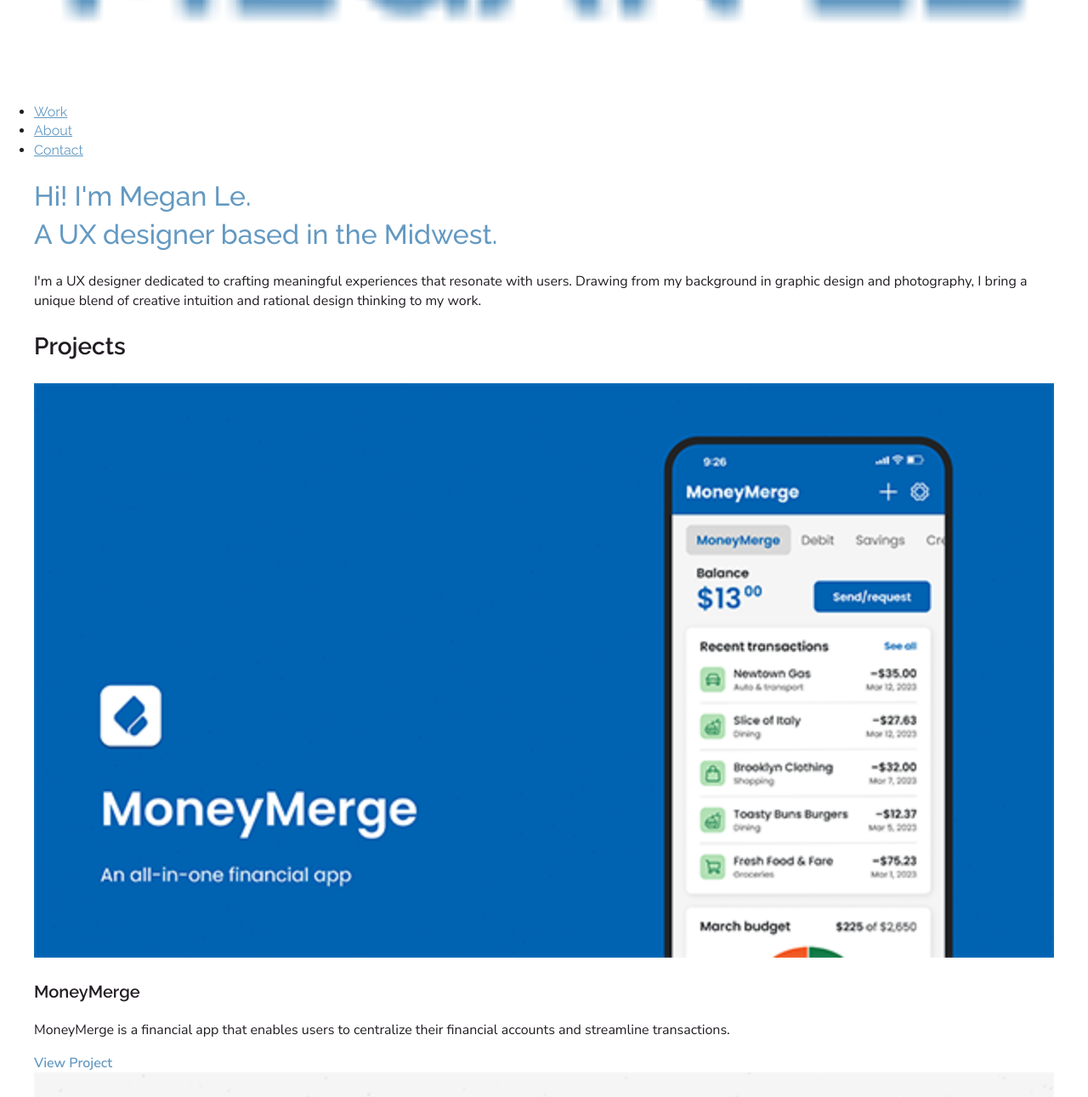
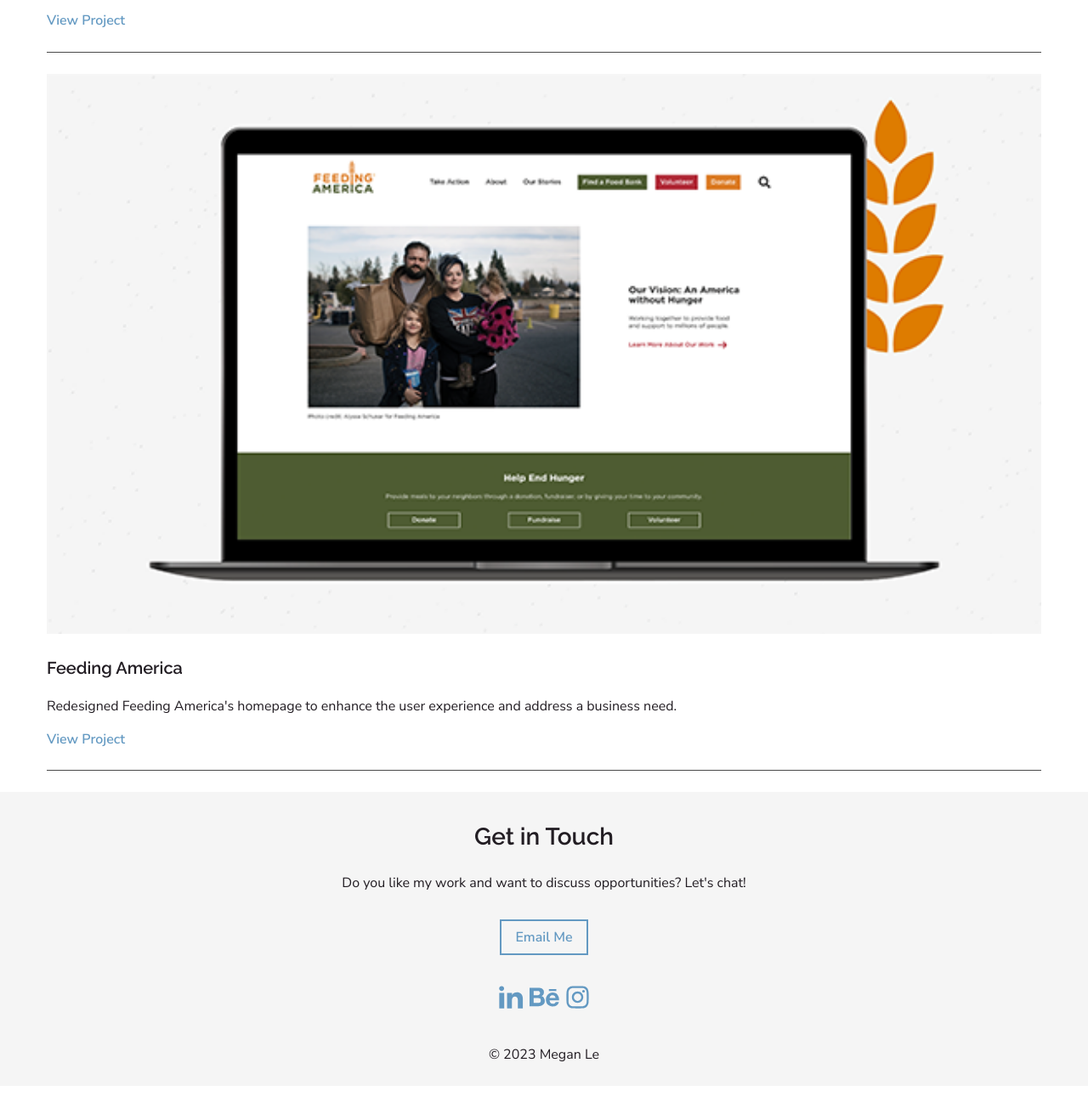
Before and after one commit to megan-le/portfolio-site, a plain HTML site: page index.html in a window 1280 px wide. Shown: the part 1284-2575 px from the top of the page at 85% size. Drawn offline with nearby package versions, Linux system fonts and the light colour scheme.

Commit message:
css-layout

```diff
--- a/css/style.css
+++ b/css/style.css
@@ -4,6 +4,10 @@ Primary color (periwinkle): #6399c2
 White: #ffffff
 Black: #221d23
 */
+
+* {
+  box-sizing: border-box;
+}
 
 body {
   background-color: white;
@@ -14,32 +18,40 @@ body {
   color: #221d23;
 }
 
-#index {
-  max-width: 1200px;
-  margin: auto;
+header {
+  padding: 0.625em;
+  text-align: center;
+  background-color: white;
+  position: relative;
+  border: solid #bdbdbd 0;
+  box-shadow: 0 2px 9px rgba(0, 0, 0, 0.3);
+  -webkit-box-shadow: 0 2px 9px rgba(0, 0, 0, 0.3);
+  -moz-box-shadow: 0 2px 9px rgba(0, 0, 0, 0.3);
 }
 
-#work {
-  max-width: 1200px;
-  margin: auto;
-}
-
-#about {
-  max-width: 1200px;
-  margin: auto;
-}
-
-.contact {
-  margin: auto;
+footer {
+  background-color: #f5f5f5;
+  width: 100vw;
+  padding: 0.625em;
   text-align: center;
 }
 
-.footer-background {
-  background-color: #f5f5f5;
+iframe {
+  width: 100%;
 }
 
 img {
   width: 100%;
+  height: 100%;
+}
+
+.logo-img {
+  width: 100px;
+  max-width: 250px;
+}
+
+.social-img {
+  width: 35px;
 }
 
 h1,
@@ -97,6 +109,11 @@ p {
   line-height: 1.4;
 }
 
+.center {
+  text-align: center;
+  margin: 0 20px;
+}
+
 a {
   font-size: 'Nunito Sans';
   color: #6399c2;
@@ -129,6 +146,7 @@ a:focus {
   font-size: 1em;
   text-decoration: none;
   transition: 0.2s opacity;
+  display: inline-block;
 }
 
 .button:hover {
@@ -143,7 +161,8 @@ a:focus {
   font-weight: 600;
   text-decoration: none;
   border: 2px solid #6399c2;
-  padding: 10px 20px;
+  padding: 0.5em 1em;
+  margin: 1em;
 }
 
 .button.contact:hover {
@@ -152,3 +171,96 @@ a:focus {
   color: white;
   opacity: 100;
 }
+
+/* layout styling */
+
+.container {
+  padding: 0 15px;
+}
+
+.row {
+  margin: 25px 0; /* 25px top and bottom, 0 left and right */
+}
+
+#index {
+  max-width: 1200px;
+  margin: auto;
+}
+
+#work {
+  max-width: 1200px;
+  margin: auto;
+}
+
+#work .row {
+  padding-bottom: 25px;
+  border-bottom: 1px solid #4a4a4a;
+}
+
+#about {
+  max-width: 1200px;
+  margin: auto;
+}
+
+#hero {
+  padding: 20px 0;
+  display: inline-block;
+  width: 100%;
+}
+
+#hero h1 {
+  margin: 0;
+  padding: 0.67em 0;
+  text-align: left;
+}
+
+nav {
+  display: inline-block;
+  width: 100%;
+}
+
+nav > ul {
+  list-style-type: none;
+  padding: 0;
+}
+
+nav > ul > li {
+  display: inline-block;
+}
+
+nav > ul > li > a {
+  padding: 0 15px;
+  text-transform: uppercase;
+  font-weight: 600;
+  color: #6399c2;
+  text-decoration: none;
+}
+
+nav > ul > li > a:visited {
+  color: #6399c2;
+  text-decoration: none;
+}
+
+nav > ul > li > a:hover {
+  color: #422f5b;
+  text-decoration: none;
+}
+
+nav > ul > li > a:active {
+  color: #6399c2;
+  text-decoration: none;
+}
+
+.socials {
+  display: inline-block;
+  width: 100%;
+}
+
+.socials > ul {
+  list-style-type: none;
+  padding: 0;
+}
+
+.socials > ul > li {
+  display: inline-block;
+}
--- a/index.html
+++ b/index.html
@@ -20,10 +20,10 @@
 
 <body>
     <header>
-        <div>
-            <img src="img/logotype_web_100px.png" alt="Megan Le">
+        <div class="container">
+            <img class="logo-img" src="img/logotype_web_100px.png" alt="logo">
             <nav>
-                <ul>
+                <ul class="navigation">
                     <li><a href="index.html">Work</a></li>
                     <li><a href="about.html">About</a></li>
                     <li><a href="#contact">Contact</a></li>
@@ -34,8 +34,8 @@
 
     <main>
         <section id="index">
-            <div>
-                <div>
+            <div id="hero">
+                <div class="container">
                     <h1>Hi! I'm Megan Le. <br>
                         <span>A UX designer based in the Midwest.</span>
                     </h1>
@@ -48,10 +48,10 @@
                 </div>
             </div>
 
-            <div>
-                <div>
+            <div id="work">
+                <div class="container">
                     <h2>Projects</h2>
-                    <div><!--open row that holds (2) columns for project-->
+                    <div class="row"><!--open row that holds (2) columns for project-->
                         <div><!--open first column (use for image)-->
                             <picture>
                                 <source srcset="img/moneymerge/MoneyMerge-Cover_600px.png" (max-width:767px)>
@@ -70,7 +70,7 @@
                         </div><!--end second column-->
                     </div><!--end row that holds (2 columns) for project-->
 
-                    <div><!--open row that holds (2) columns for project-->
+                    <div class="row"><!--open row that holds (2) columns for project-->
                         <div><!--open first column (use for image)-->
                             <picture>
                                 <source srcset="img/feeding-america/FeedingAmerica-Cover_600px.png" (max-width:767px)>
@@ -93,8 +93,8 @@
         </section>
     </main>
 
-    <footer id="contact" class="contact footer-background">
-        <div>
+    <footer>
+        <div id="contact" class="container">
             <h2>Get in Touch</h2>
             <p>
                 Do you like my work and want to discuss opportunities? Let's chat!
@@ -102,16 +102,18 @@
             <div>
                 <a href="mailto:meganleart@gmail.com" class="button contact">Email Me</a>
             </div>
-            <div>
-                <a href="https://www.linkedin.com/in/megan-e-le" target="_blank">
-                    <img src="img/contact/linkedin-fill.svg" alt="LinkedIn logo" width="32px" height="32px">
-                </a>
-                <a href="https://www.behance.net/meganle" target="_blank">
-                    <img src="img/contact/behance.svg" alt="Behance logo" width="32px" height="32px">
-                </a>
-                <a href="https://www.instagram.com/megan_e_le/" target="_blank">
-                    <img src="img/contact/instagram.svg" alt="Instagram logo" width="32px" height="32px">
-                </a>
+            <div class="socials">
+                <ul>
+                    <li class="social-img"><a href="https://www.linkedin.com/in/megan-e-le" target="_blank">
+                            <img src="img/contact/linkedin-fill.svg" alt="LinkedIn logo">
+                        </a></li>
+                    <li class="social-img"><a href="https://www.behance.net/meganle" target="_blank">
+                            <img src="img/contact/behance.svg" alt="Behance logo">
+                        </a></li>
+                    <li class="social-img"><a href="https://www.instagram.com/megan_e_le/" target="_blank">
+                            <img src="img/contact/instagram.svg" alt="Instagram logo">
+                        </a></li>
+                </ul>
             </div>
             <p>© 2023 Megan Le</p>
         </div>
```
Also changed, not shown: about.html (+20 -19 lines), moneymerge.html (+25 -30 lines).
